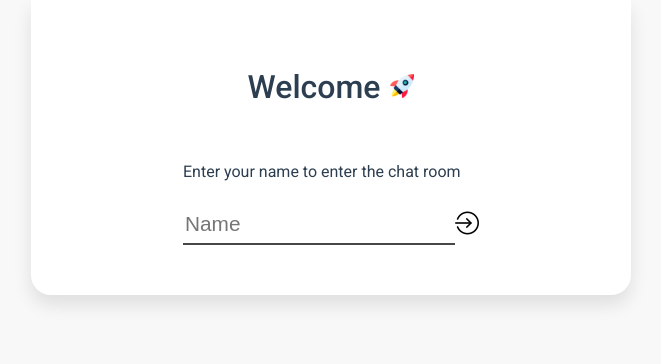
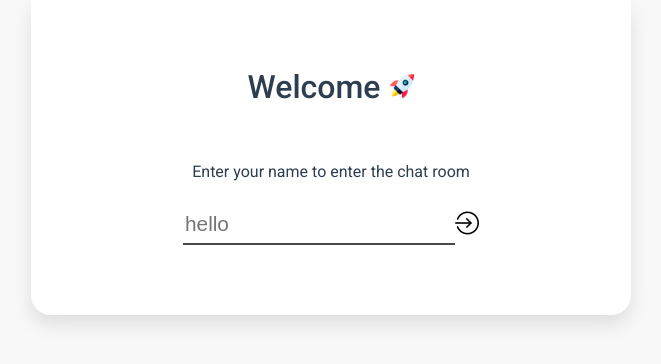
Before and after one commit to ferparedes/hey_chat, a Vue app in the folder app/: page / in a window 1280 px wide. Shown: the top 364 px of the page, without its empty margins (309-970 px from the left). Built offline with nearby package versions, Linux system fonts and the light colour scheme.

Commit message:
home flow layout; add validation username

```diff
--- a/app/src/components/Home.vue
+++ b/app/src/components/Home.vue
@@ -7,11 +7,22 @@
       </div>
     </div>
     <div class="content">
-      <div class="instructions">Enter your name to enter the chat room</div>
+      <div class="instructions">{{ instructions }}</div>
       <form>
-        <input type="text" placeholder="Name" />
-        <div class="enter" title="Start" v-on:click="signIn">
+        <div class="field">
+          <input
+            type="text"
+            v-model="username"
+            placeholder="hello"
+            :readonly="isLoading"
+          />
+          <div class="hint" v-if="hasError">{{ error }}</div>
+        </div>
+        <div class="enter" title="Start" v-on:click="signIn" v-if="!isLoading">
           <img src="@/assets/images/enter.png" />
+        </div>
+        <div class="loading" v-else title="Loading">
+          <img src="@/assets/images/rocket-loading.gif" />
         </div>
       </form>
     </div>
@@ -21,9 +32,48 @@
 <script>
 export default {
   name: "Home",
+  data() {
+    return {
+      instructions: "Enter your name to enter the chat room",
+      error: "",
+      username: "",
+      validations: {
+        minLength: 2,
+      },
+      loading: false,
+    };
+  },
+  computed: {
+    hasError() {
+      return this.error.trim() == "" ? false : true;
+    },
+    isLoading() {
+      return this.loading;
+    },
+  },
+  watch: {
+    username() {
+      this.clearError();
+    },
+  },
   methods: {
     signIn() {
+      if (this.username.trim() == "") {
+        this.error = "Enter your name to continue";
+        return;
+      }
 
+      if (this.username.length < this.validations.minLength) {
+        this.error = `Please enter at least ${this.validations.minLength} characters`;
+        return;
+      }
+
+      this.loading = true;
+      this.instructions = 'Connecting to the chat room';
+      //   this.$emit("signIn");
+    },
+    clearError() {
+      this.error = "";
     },
   },
 };
@@ -53,13 +103,16 @@ export default {
         .instructions
             font-size: 1em
             padding-bottom: 1.5rem
+            text-align: center
 
         form
+            padding-bottom: 20px
             display: flex
             justify-content: center
             align-items: center
 
             .enter
+                width: 24px
                 cursor: pointer
                 $home-enter: &
 
@@ -67,6 +120,17 @@ export default {
                     transition: all 0.45s ease
                     @at-root #{$home-enter}:hover img
                         transform: translateX(3px)
+
+            .loading
+                width: 24px
+                height: 24px
+                background: red
+
+                img
+                    width: 24px
+
+            .field
+                position: relative
 
                 input
                     height: 40px
@@ -77,4 +141,11 @@ export default {
                     transition: border 0.3s linear
                     &:focus
                         border-color: #5e9bf3
+
+                .hint
+                    font-size: 13px
+                    color: red
+                    position: absolute
+                    bottom: -20px
+                    left: 0
 </style>
```
Also changed, not shown: app/src/assets/images/rocket-loading.gif (added). Lines whose indentation alone changed are shown as unchanged.
